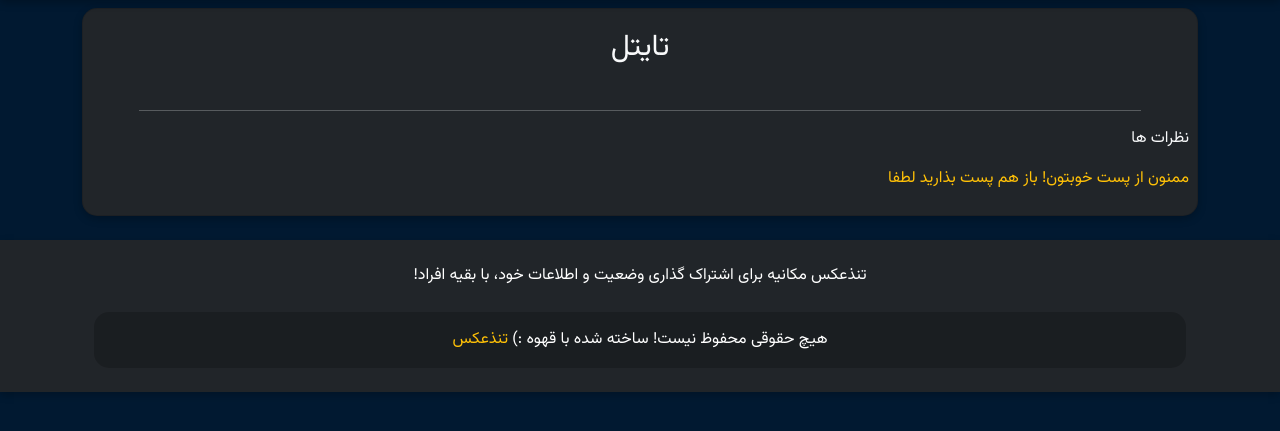
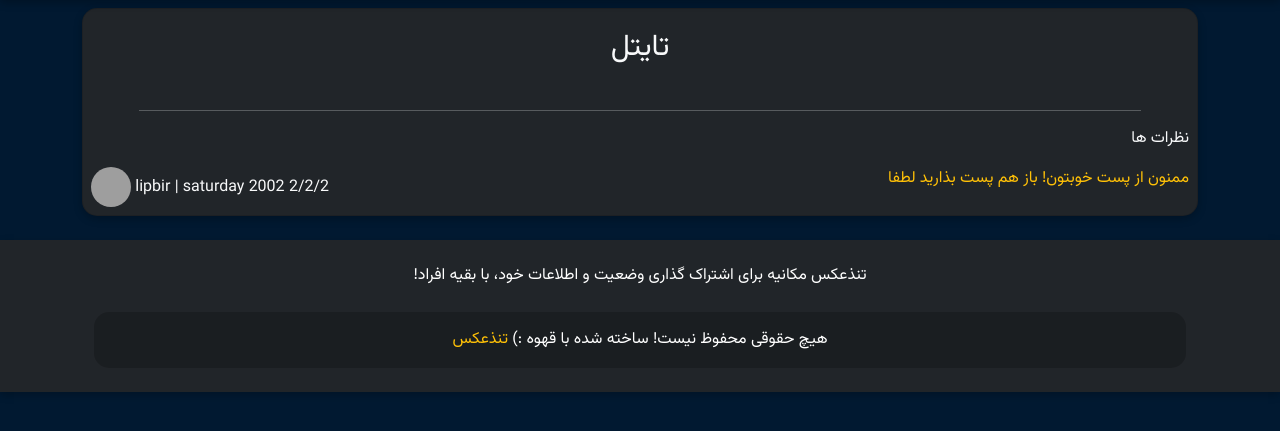
Before and after one commit to bigbardia/tanzax, a Flask app: template templates/post.html in a window 1280 px wide. Shown: the part 56-487 px from the top of the page. Run offline with Flask 2, Linux system fonts and the light colour scheme; the template is opened without the code that fills it, so the values that code supplies are empty; grey boxes are pictures that could not be loaded.

Commit message:
Add user info in comments

```diff
--- a/templates/post.html
+++ b/templates/post.html
@@ -43,8 +43,12 @@
                         </p>
                     </div>
 
-                    <div class="col-4">
-                        <img src="" alt="">
+                    <div class="col-4" style="direction: ltr;">
+                        <img src="/media/default.jpeg" alt="" class="rounded-circle user-image">
+
+                        <span class="post-info"><a href="" class="text-light"> lipbir</a></span> <span class="text-light">|</span> <!-- Put author and url here -->
+                        <span class="post-info text-light">saturday 2002 2/2/2</span> <!-- Put date here -->
+
                     </div>
                 </div>
 
```
